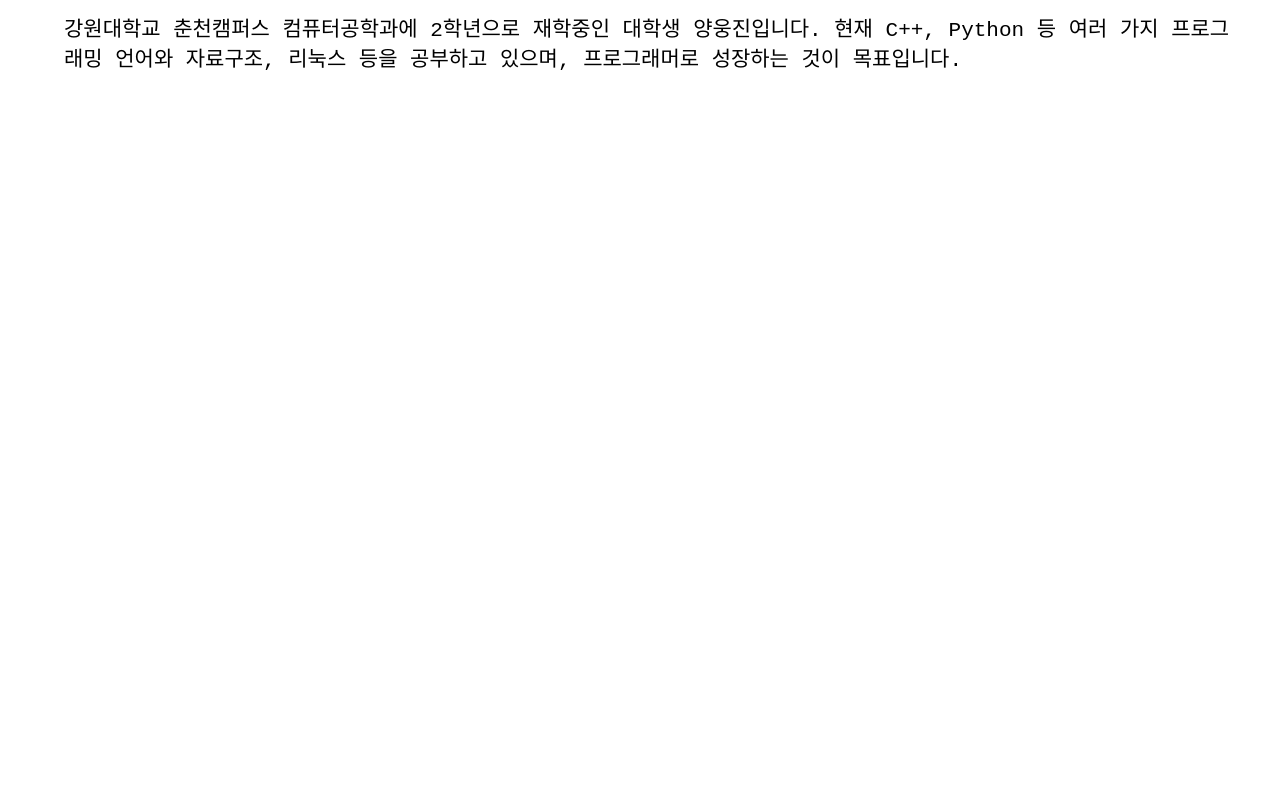
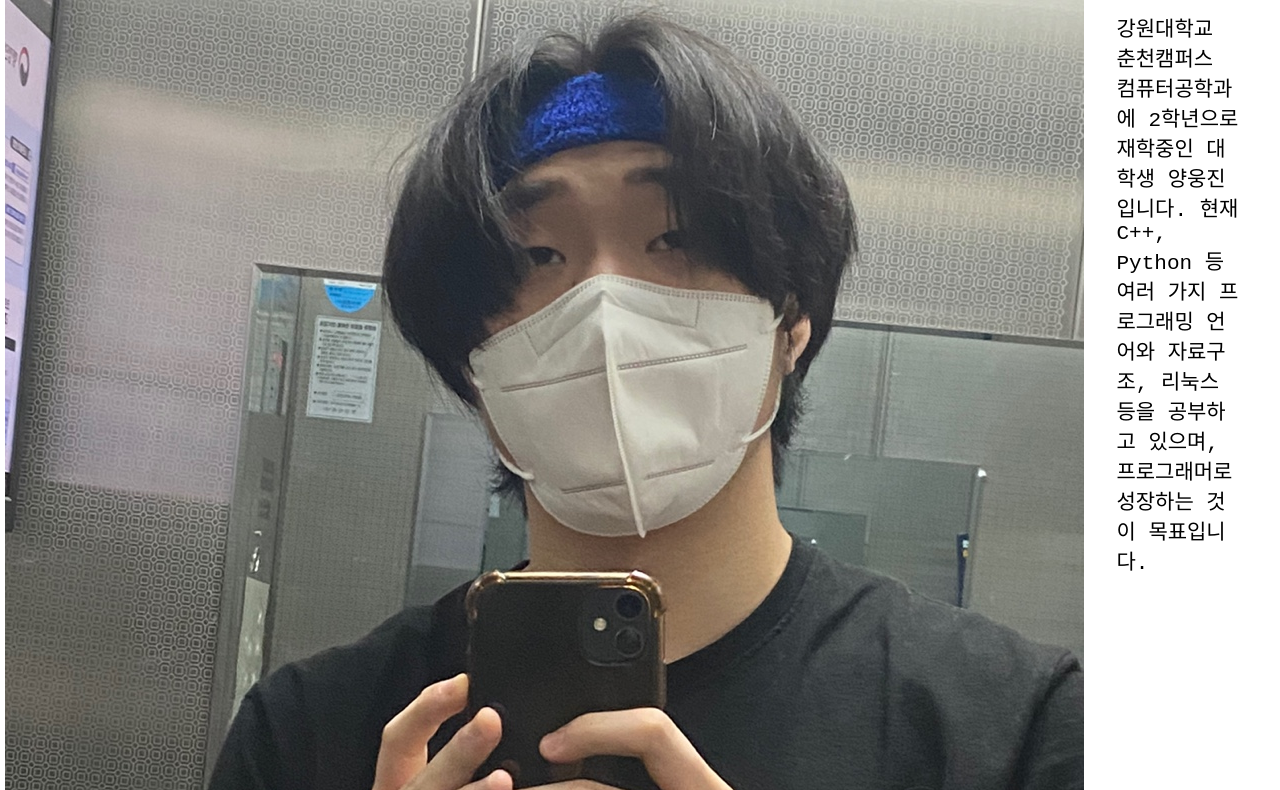
Before and after one commit to N-112T5/yangwoongjin, a plain HTML site: page index.html in a window 1280 px wide. Shown: the part 190-980 px from the top of the page. Before the commit the page ends 800 px from the top, so only its background shows below. Drawn offline with nearby package versions, Linux system fonts and the light colour scheme; a web font is replaced by a local one.

Commit message:
Update index.html

```diff
--- a/index.html
+++ b/index.html
@@ -30,7 +30,7 @@
         </nav>
 
         <div id="intro" class="section">
-            <img id="profile" src="2.PNG">
+            <img id="profile" src="profile.jpg">
             <div class="intro">
                 <h1>Intro</h1>
                 <p>강원대학교 춘천캠퍼스 컴퓨터공학과에 2학년으로 재학중인 대학생 양웅진입니다.
```
